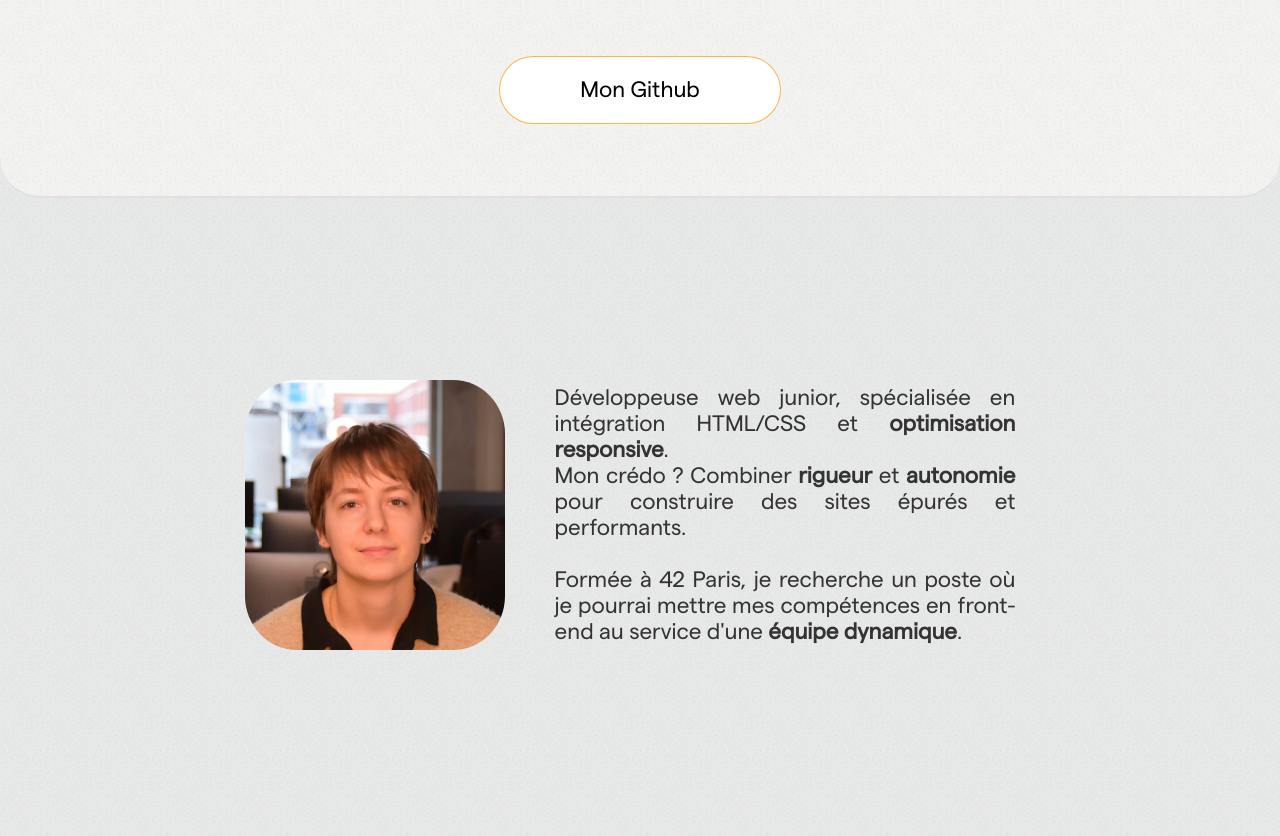
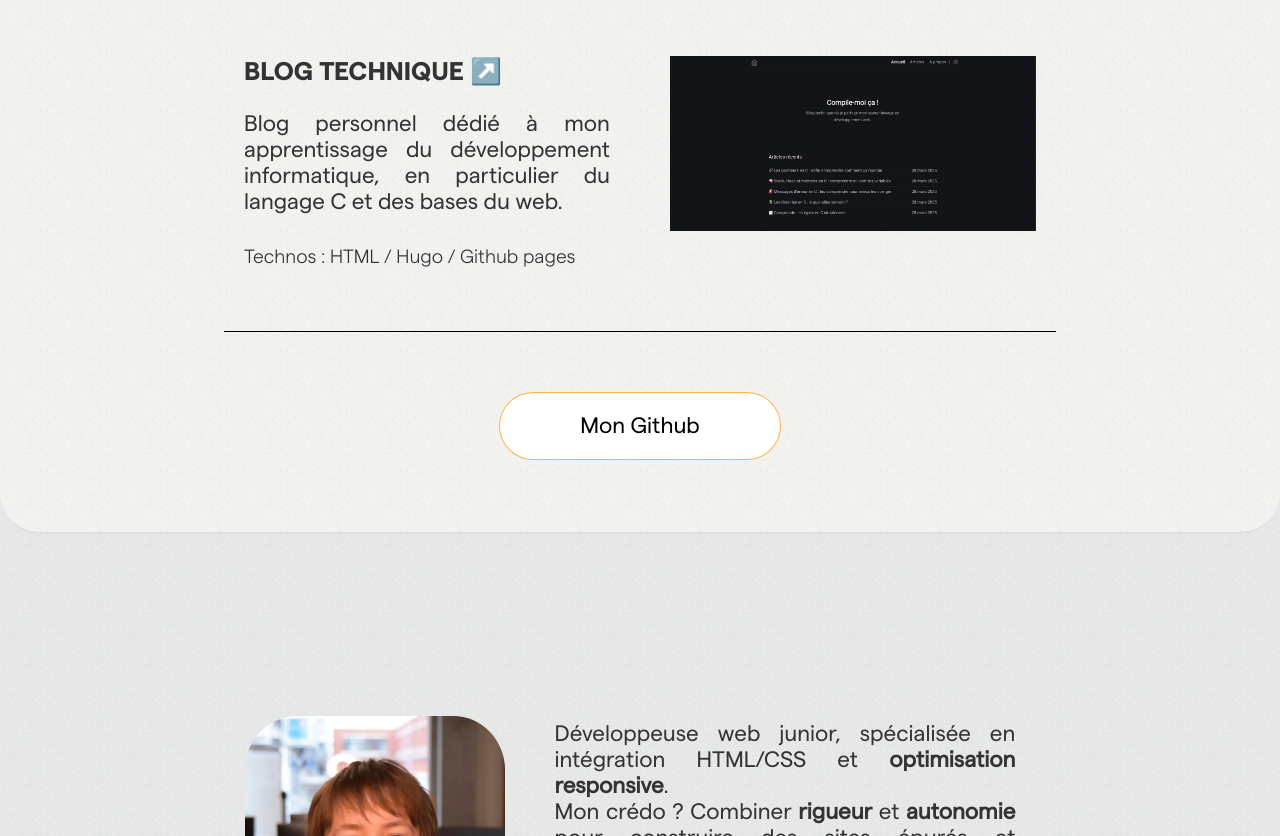
Before and after one commit to Emma-blnch/Portfolio, a plain HTML site: page index.html in a window 1280 px wide. Shown: the part 2416-3252 px from the top of the page. Drawn offline with Linux system fonts and the light colour scheme.

Commit message:
added blog to projects

```diff
--- a/index.html
+++ b/index.html
@@ -104,6 +104,18 @@
                     </div>
                 </div>
             </div>
+            <div class="project-card">
+                <div class="project-five">
+                    <div class="text5">
+                        <h3 onclick=" window.open('https://github.com/Emma-blnch/Blog-technique', '_blank')">Blog technique ↗️</h3>
+                        <p>Blog personnel dédié à mon apprentissage du développement informatique, en particulier du langage C et des bases du web.</p>
+                        <span>Technos : HTML / Hugo / Github pages</span>
+                    </div>
+                    <div class="image5">
+                        <img src="assets/img/preview-blog.webp" alt="preview-blog" width="600" height="400" loading="lazy">
+                    </div>
+                </div>
+            </div>
             <a href="https://github.com/Emma-blnch" target="_blank" class="btn" style="text-decoration:none">Mon Github</a>
         </div>
     </section>
--- a/style.css
+++ b/style.css
@@ -326,6 +326,26 @@ nav ul li:hover {
 }
 
 .project-four img {
+    width: 100%;
+    height: auto;
+    max-height: 250px;
+    object-fit: contain;
+}
+
+.project-five {
+    display: flex;
+    gap: 60px;
+}
+
+.text5 {
+    width: 70%;
+}
+
+.image5 {
+    width: 70%;
+}
+
+.project-five img {
     width: 100%;
     height: auto;
     max-height: 250px;
```
Also changed, not shown: assets/img/preview-blog.webp (added).
